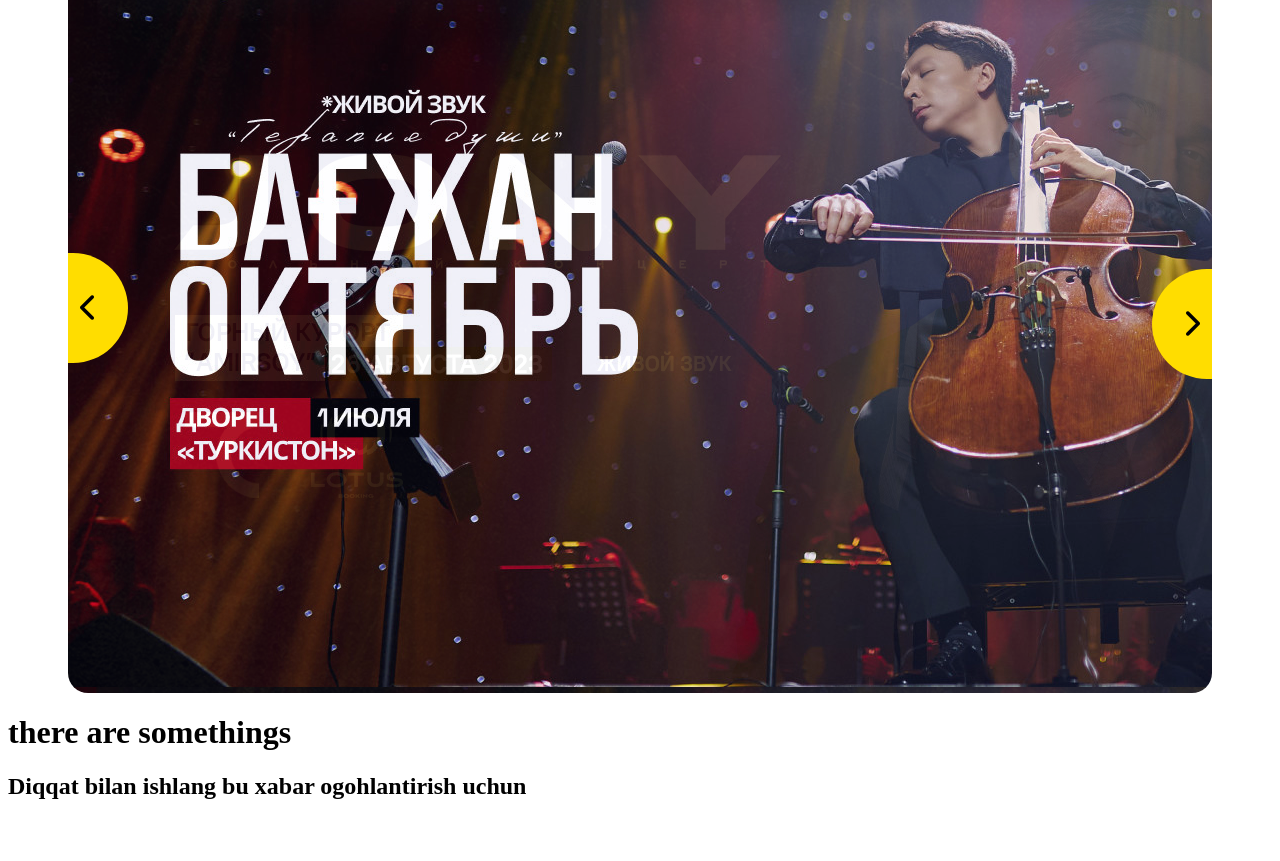
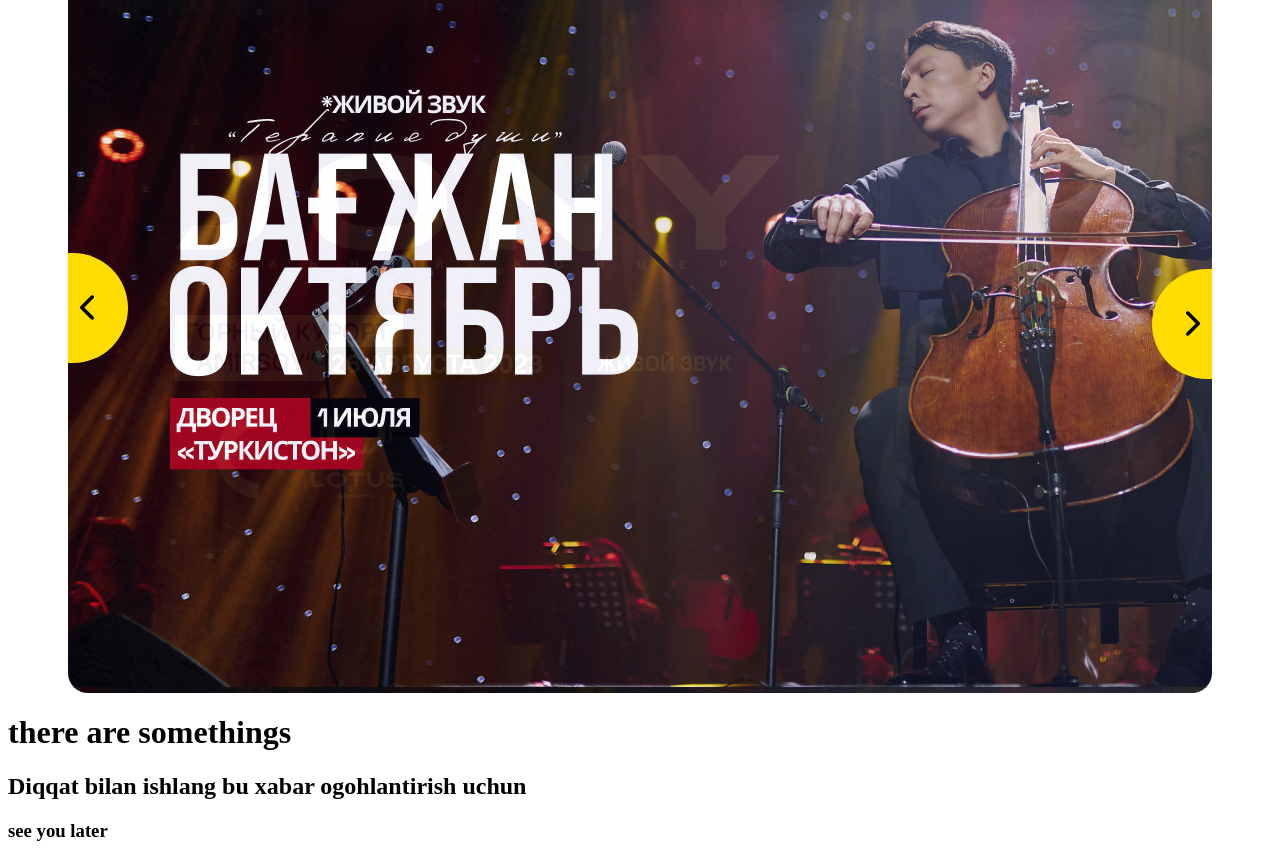
Before and after one commit to BerdiyevQodirbek/Iticketuz, a plain HTML site: page index.html in a window 1280 px wide. Shown: the part 127-988 px from the top of the page. Before the commit the page ends 947 px from the top, so only its background shows below. Drawn offline with Linux system fonts and the light colour scheme.

Commit message:
just check

```diff
--- a/index.html
+++ b/index.html
@@ -50,6 +50,7 @@
     <main>
         <h1>there are somethings</h1>
         <h2>Diqqat bilan ishlang bu xabar ogohlantirish uchun</h2>
+        <h3>see you later</h3>
     </main>
   </body>
 </html>
```
